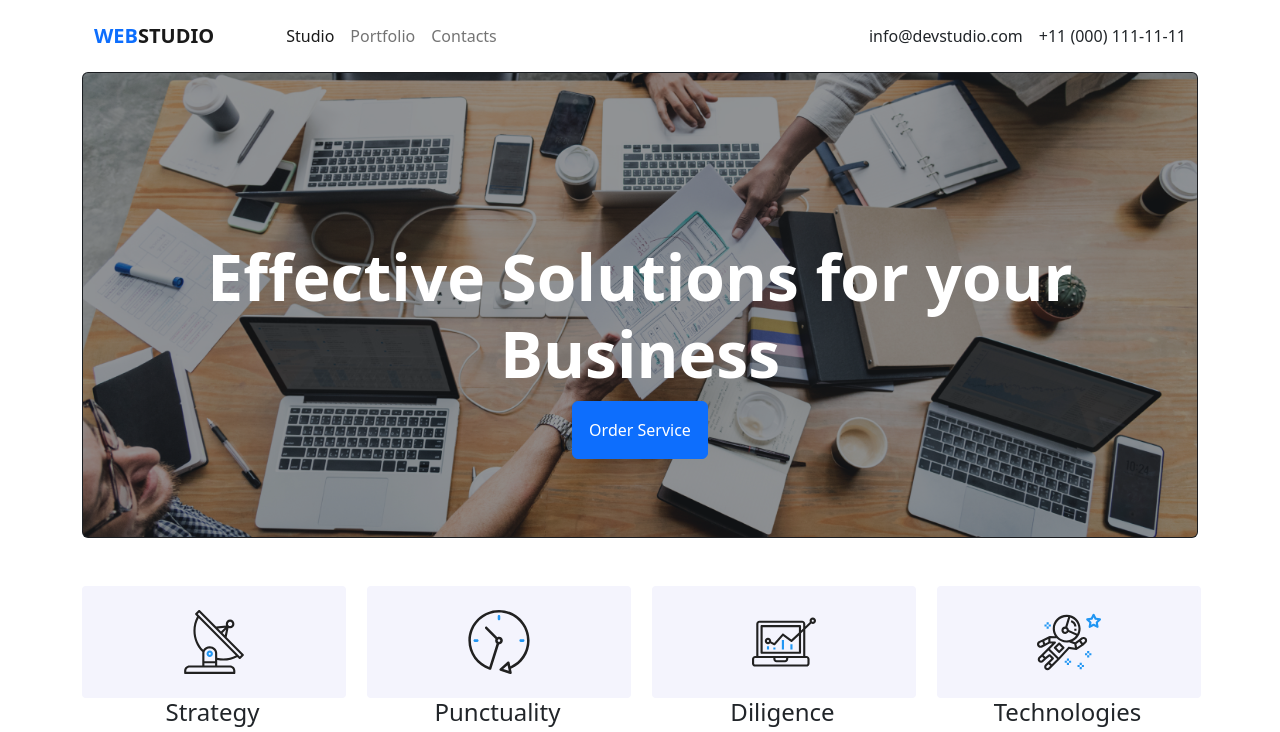
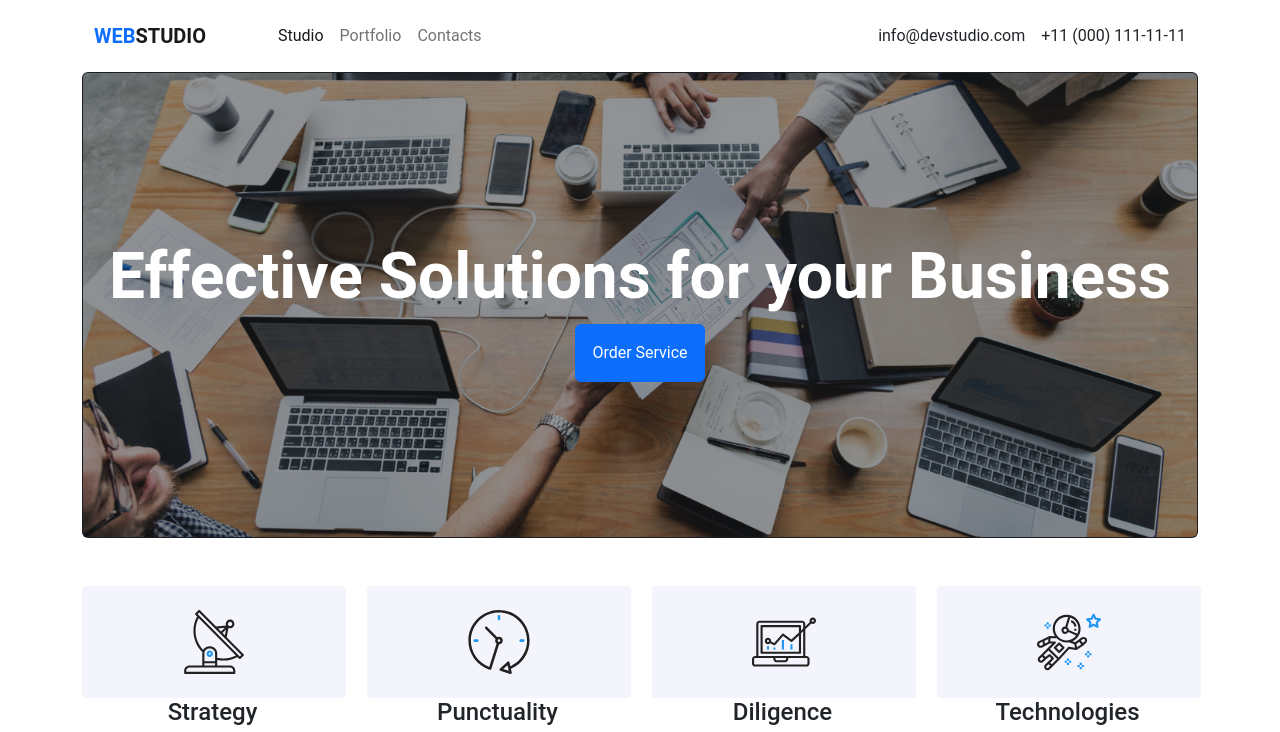
Before and after one commit to aristotlelavayna/goit-markup-hw-bootstrap-version, a plain HTML site: page index.html in a window 1280 px wide. In both pictures the pointer is over the link "Studio". Shown: the top 732 px of the page. Drawn offline with nearby package versions, Linux system fonts and the light colour scheme.

Commit message:
Update custom.css

```diff
--- a/custom-css/custom.css
+++ b/custom-css/custom.css
@@ -1,3 +1,12 @@
+* {
+    font-family: "Roboto";
+}
+
+.nav-link:hover,
+.nav-link:focus {
+    color: #4D5AE5;
+}
+
 .card-title {
     padding-top: 150px;
 }
```
